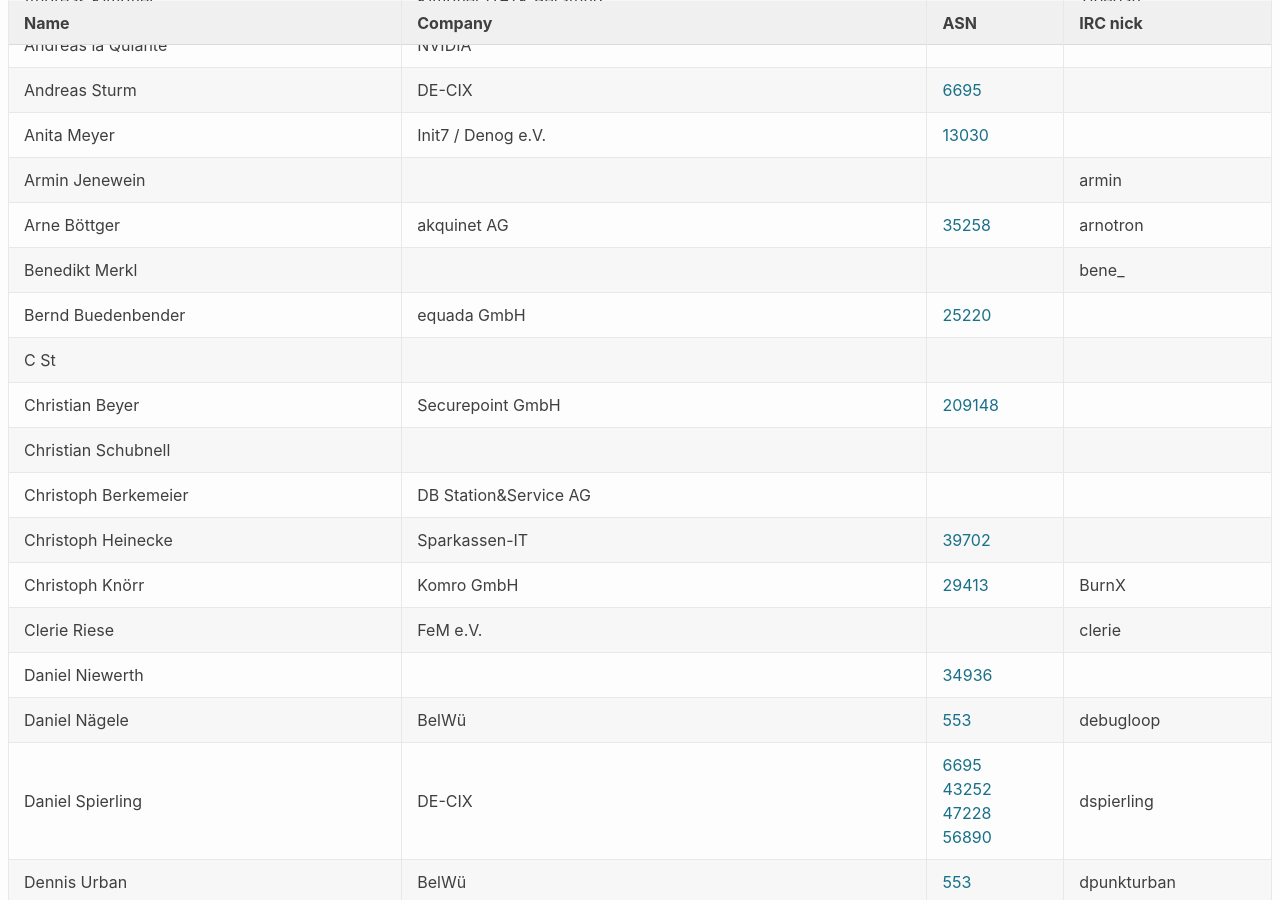
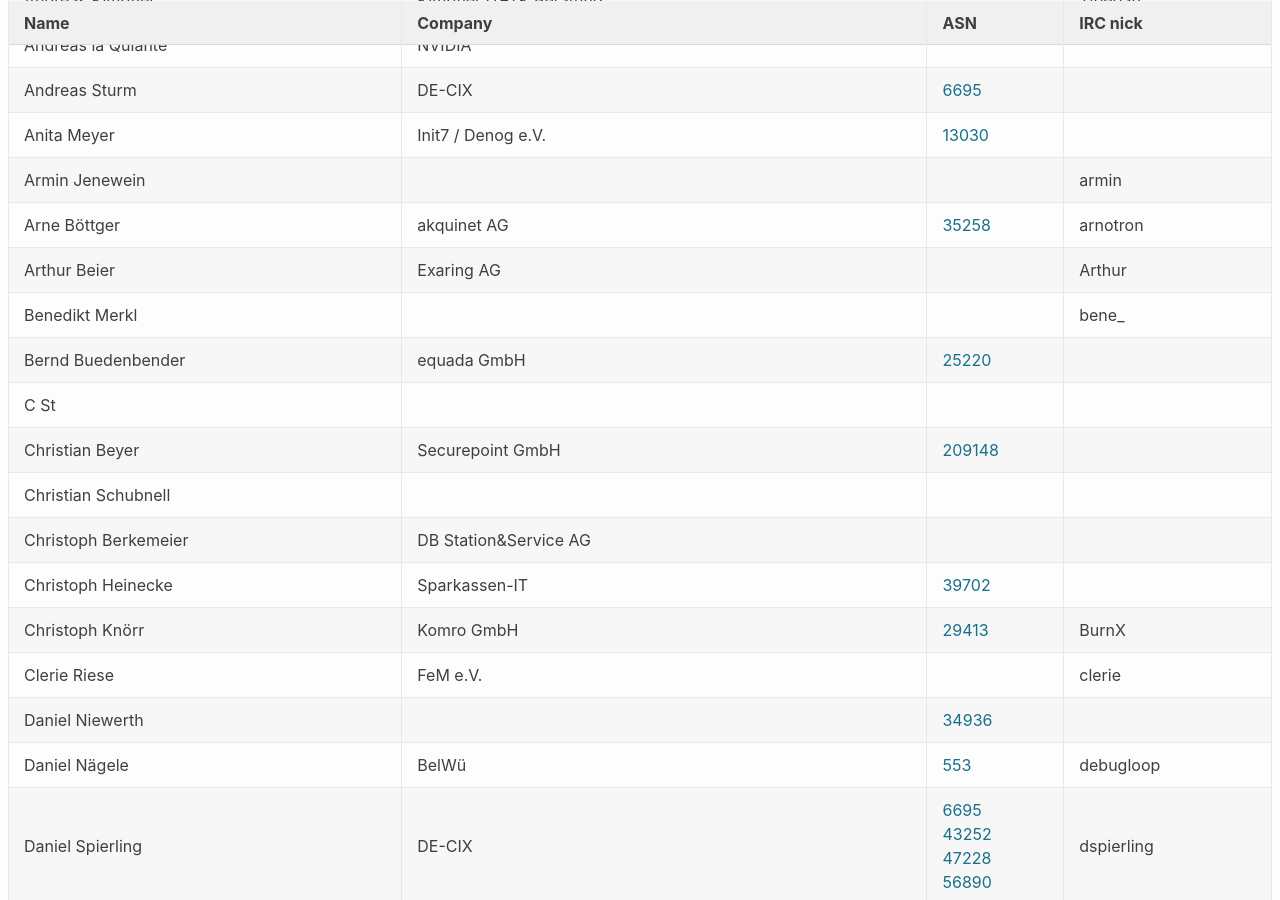
Before and after one commit to denog/pretix-attendeelist, a Jekyll site: the page built from denog2020.markdown, in a window 1280 px wide and 900 px high, scrolled down 301 px. Built offline with Jekyll 4.4.1, drawn with Linux system fonts in a browser that asks for light colours.

Commit message:
Latest data: Thu Jan 28 10:34:16 UTC 2021

```diff
--- a/_data/attendees_meetup2021-01.json
+++ b/_data/attendees_meetup2021-01.json
@@ -64,6 +64,12 @@
     "company": "akquinet AG",
     "irc": "arnotron",
     "asn": "35258"
+  },
+  {
+    "name": "Arthur Beier",
+    "company": "Exaring AG",
+    "irc": "Arthur",
+    "asn": null
   },
   {
     "name": "Benedikt Merkl",
```
